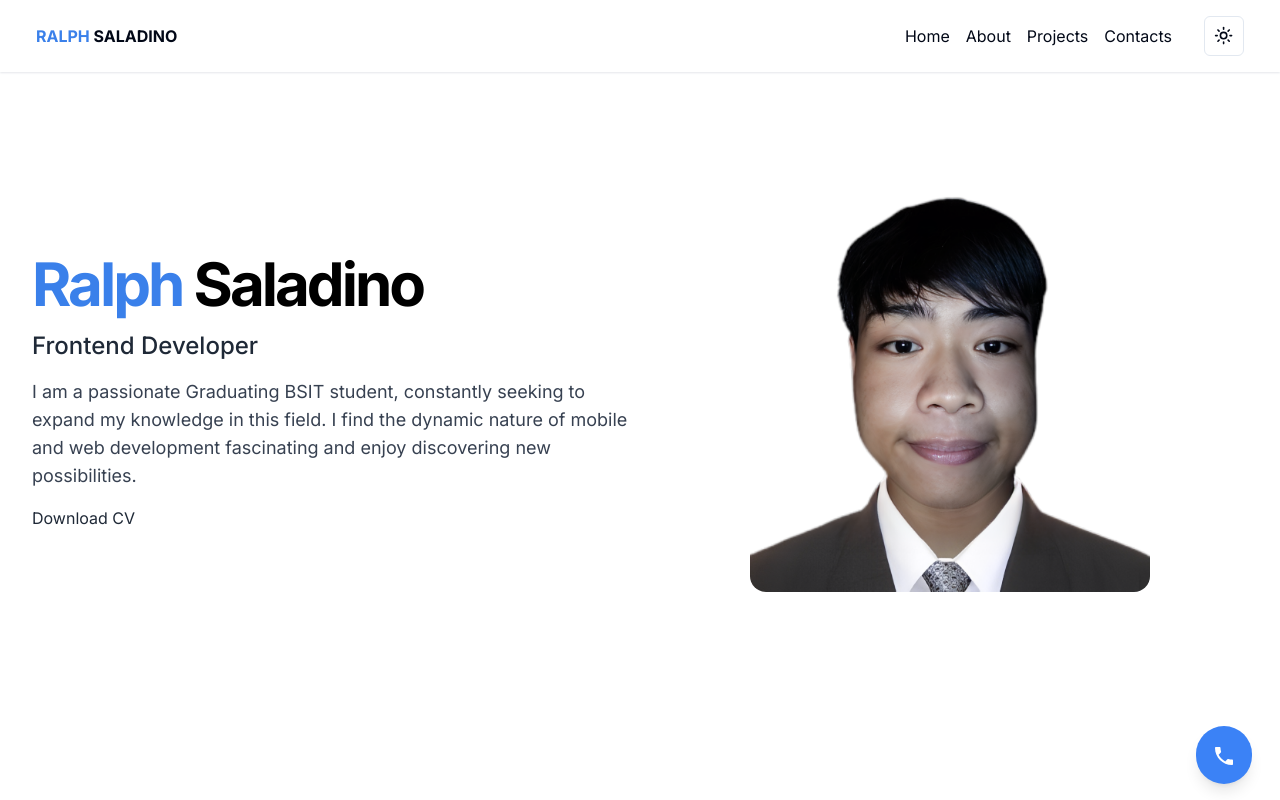
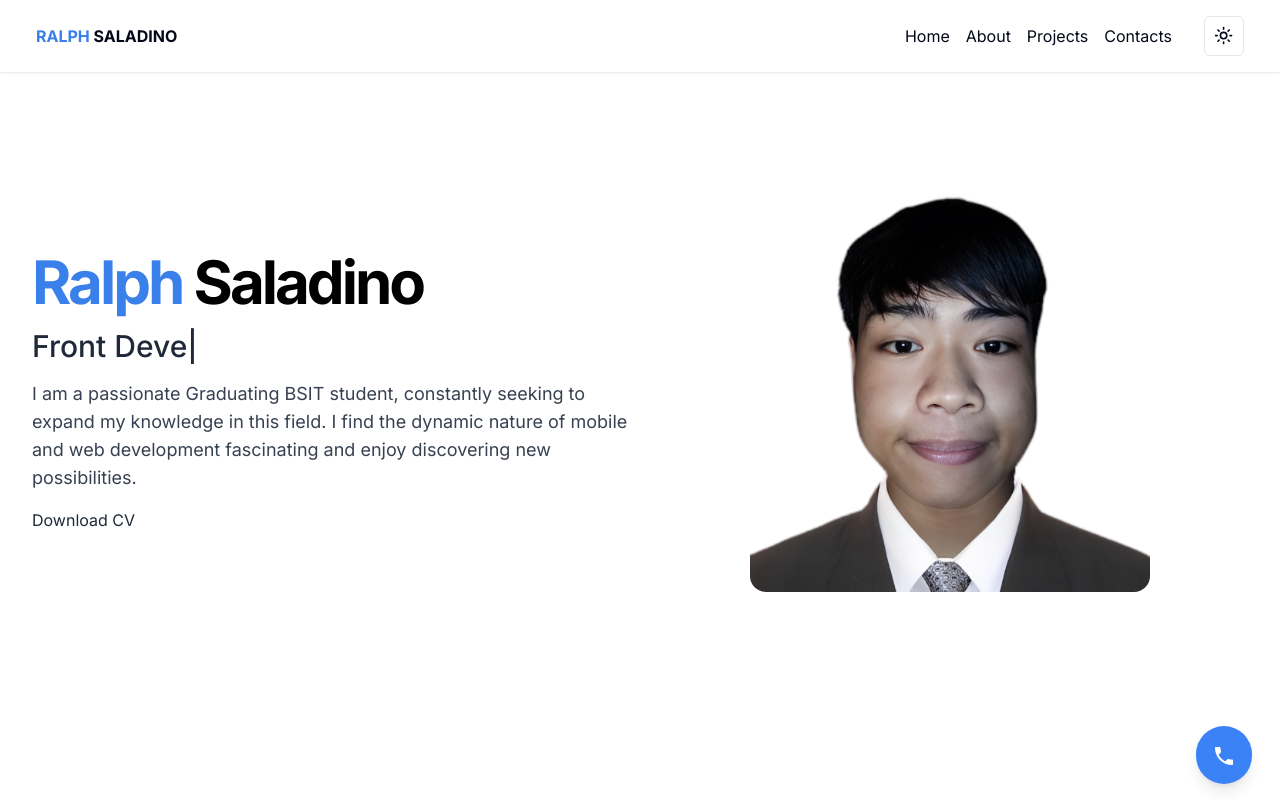
Before and after one commit to hplar05/Portfolio-2.0, a Next.js app: page / in a window 1280 px wide. Shown: the top 800 px of the page. Built offline with nearby package versions, Linux system fonts and the light colour scheme.

Commit message:
feat: typewriter

```diff
--- a/app/(sections)/Home.tsx
+++ b/app/(sections)/Home.tsx
@@ -1,6 +1,8 @@
+"use client";
 import React from "react";
 import Image from "next/image";
 import Avatar from "@/components/images/avatar.png";
+import { TypeAnimation } from "react-type-animation";
 
 const Home = () => {
   return (
@@ -14,10 +16,16 @@ const Home = () => {
             <span className="text-[#3A80EA] space-x-3">Ralph </span>
             <span>Saladino</span>
           </h1>
-          <h2 className="text-gray-800 dark:text-white text-2xl font-medium max-md:text-center">
-            Frontend Developer
+          <h2 className="animate-typing text-gray-800 dark:text-white max-sm:text-2xl text-3xl font-medium max-md:text-center">
+            <TypeAnimation
+              sequence={["Front Developer", 5000, "Mobile Developer", 5000]}
+              wrapper="span"
+              speed={50}
+              className="block"
+              repeat={Infinity}
+            />
           </h2>
-          <p className="text-gray-700 dark:text-gray-300 max-w-[600px] text-lg max-md:text-justify">
+          <p className="text-gray-700 dark:text-gray-300 max-w-[600px] max-sm:text-xl text-lg max-md:text-justify">
             I am a passionate Graduating BSIT student, constantly seeking to
             expand my knowledge in this field. I find the dynamic nature of
             mobile and web development fascinating and enjoy discovering new
--- a/package.json
+++ b/package.json
@@ -25,6 +25,7 @@
     "react": "^18",
     "react-dom": "^18",
     "react-hook-form": "^7.52.0",
+    "react-type-animation": "^3.2.0",
     "tailwind-merge": "^2.3.0",
     "tailwindcss-animate": "^1.0.7",
     "zod": "^3.23.8"
--- a/tailwind.config.ts
+++ b/tailwind.config.ts
@@ -71,6 +71,7 @@ const config = {
       animation: {
         "accordion-down": "accordion-down 0.2s ease-out",
         "accordion-up": "accordion-up 0.2s ease-out",
+        "typing": "typing 2s steps(20) infinite alternate, blink .7s infinite"
       },
     },
   },
```
Also changed, not shown: 1 other file (tests, documents, lock files or other folders).
